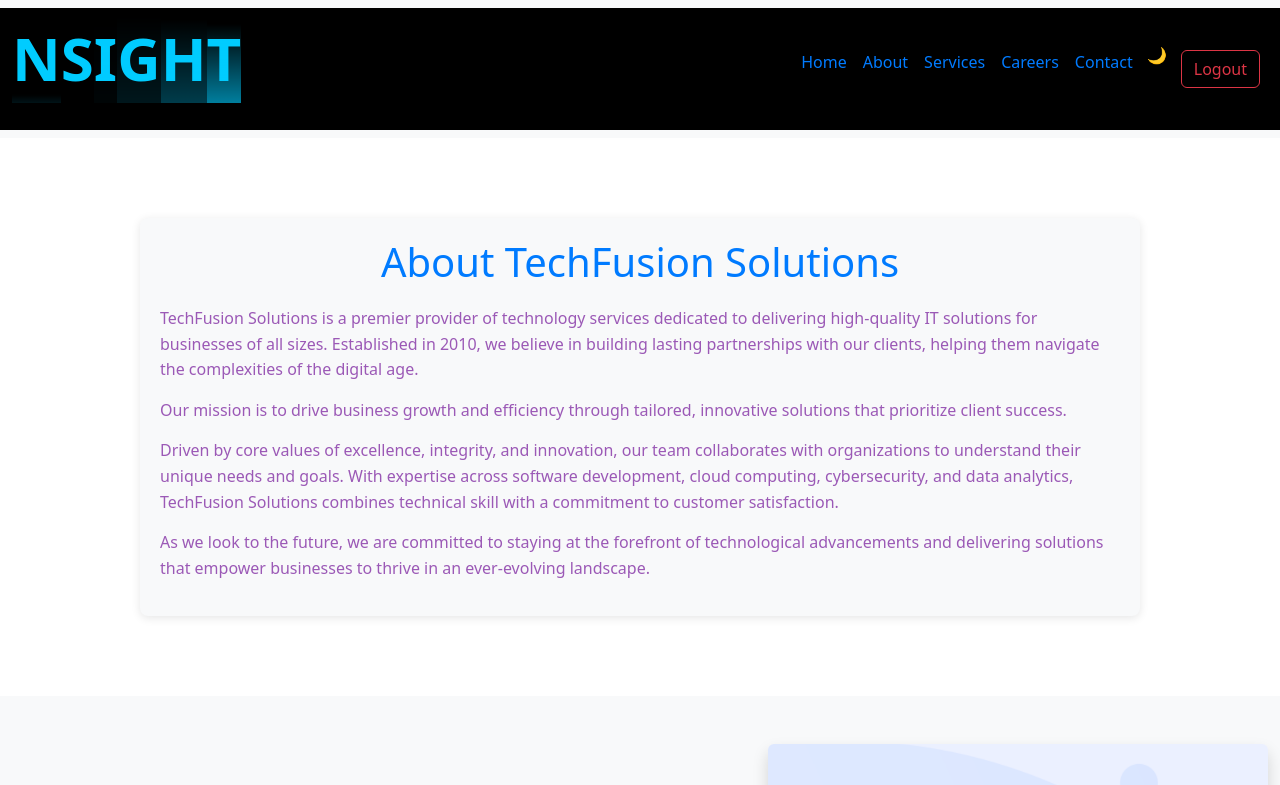
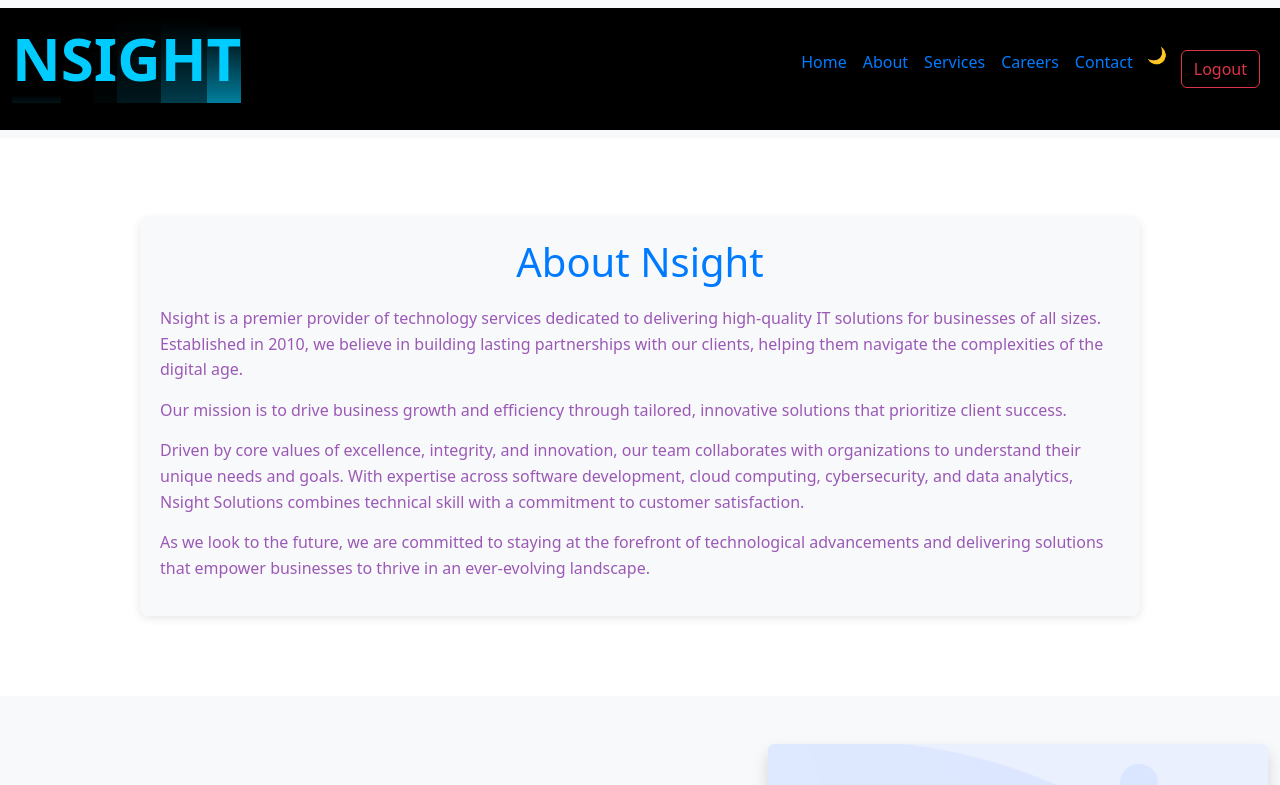
Before and after one commit to sateeshyenda999/companywebsite, a React (Vite) app: page /About in a window 1280 px wide. Shown: the top 785 px of the page. Built offline with nearby package versions, Linux system fonts and the light colour scheme.

Commit message:
latest commit login change

```diff
--- a/src/About.jsx
+++ b/src/About.jsx
@@ -25,15 +25,15 @@ const About = () => {
 
             <div className="about-container">
 
-                <h1 className="animated-header">About TechFusion Solutions</h1>
+                <h1 className="animated-header">About Nsight </h1>
                 <p className="animated-text">
-                    TechFusion Solutions is a premier provider of technology services dedicated to delivering high-quality IT solutions for businesses of all sizes. Established in 2010, we believe in building lasting partnerships with our clients, helping them navigate the complexities of the digital age.
+                    Nsight  is a premier provider of technology services dedicated to delivering high-quality IT solutions for businesses of all sizes. Established in 2010, we believe in building lasting partnerships with our clients, helping them navigate the complexities of the digital age.
                 </p>
                 <p className="animated-text">
                     Our mission is to drive business growth and efficiency through tailored, innovative solutions that prioritize client success.
                 </p>
                 <p className="animated-text">
-                    Driven by core values of excellence, integrity, and innovation, our team collaborates with organizations to understand their unique needs and goals. With expertise across software development, cloud computing, cybersecurity, and data analytics, TechFusion Solutions combines technical skill with a commitment to customer satisfaction.
+                    Driven by core values of excellence, integrity, and innovation, our team collaborates with organizations to understand their unique needs and goals. With expertise across software development, cloud computing, cybersecurity, and data analytics, Nsight Solutions combines technical skill with a commitment to customer satisfaction.
                 </p>
                 <p className="animated-text">
                     As we look to the future, we are committed to staying at the forefront of technological advancements and delivering solutions that empower businesses to thrive in an ever-evolving landscape.
--- a/src/Login.jsx
+++ b/src/Login.jsx
@@ -1,5 +1,4 @@
 import React, { useState } from 'react';
-
 import { useNavigate } from 'react-router-dom';
 import { auth, db } from './firebase';
 import { signInWithEmailAndPassword } from 'firebase/auth';
@@ -7,9 +6,8 @@ import { collection, getDocs, query, where } from 'firebase/firestore';
 
 import { useTheme } from './Themecontext';
 import './Nsight.css';
-import Techfusion from "./assets/Techfusion.png"
-import backgroundImage from "./assets/Loginimage.png";
 import Techbackground from "./assets/techbackground.jpg";
+import Nsight from "./Nsight";
 
 const Login = () => {
     const [email, setEmail] = useState('');
@@ -17,8 +15,6 @@ const Login = () => {
     const [error, setError] = useState(null);
     const navigate = useNavigate();
     const { theme, toggleTheme } = useTheme();
-
-
 
     const handleSubmit = async (e) => {
         e.preventDefault();
@@ -60,9 +56,7 @@ const Login = () => {
 
     return (
         <>
-
             <div className={`d-flex justify-content-center align-items-center vh-100 ${theme}`}>
-
                 <div
                     style={{
                         backgroundImage: `url(${Techbackground})`,
@@ -79,19 +73,28 @@ const Login = () => {
 
                 <button
                     onClick={toggleTheme}
-                style={{ position: 'absolute', top: '20px', right: '20px', background: 'transparent', border: 'none', cursor: 'pointer' }}
+                    style={{
+                        position: 'absolute',
+                        top: '20px',
+                        right: '20px',
+                        background: 'transparent',
+                        border: 'none',
+                        cursor: 'pointer'
+                    }}
                 >
                     {theme === 'light' ? '🌙' : '☀️'}
                 </button>
+
                 <div className="card" style={{ width: '25rem' }}>
-            <img src={Techfusion}  style={{ width: '100%', height: 'auto' }}  />
+                    <div className="d-flex justify-content-center align-items-center py-2">
+                        <Nsight />
+                    </div>
                     <div className="card-body">
-
-                    <h2 className="text-center" style={{color: 'white'}}>Login</h2>
+                        <h2 className="text-center" style={{ color: 'white' }}>Login</h2>
                         {error && <div className="alert alert-danger">{error}</div>}
                         <form onSubmit={handleSubmit}>
                             <div className="mb-3">
-                            <label htmlFor="email" className="form-label" style={{color: 'white'}}>Email address</label>
+                                <label htmlFor="email" className="form-label" style={{ color: 'white' }}>Email address</label>
                                 <input
                                     type="email"
                                     className="form-control form-control-sm"
@@ -102,7 +105,7 @@ const Login = () => {
                                 />
                             </div>
                             <div className="mb-3">
-                            <label htmlFor="password" className="form-label" style={{color: 'white'}}>Password</label>
+                                <label htmlFor="password" className="form-label" style={{ color: 'white' }}>Password</label>
                                 <input
                                     type="password"
                                     className="form-control form-control-sm"
@@ -132,5 +135,4 @@ const Login = () => {
     );
 };
 
-
 export default Login;
```
Also changed, not shown: src/assets/nsightlogo.png (added), src/assets/nsightlogo1.png (added). Lines whose indentation alone changed are shown as unchanged.
